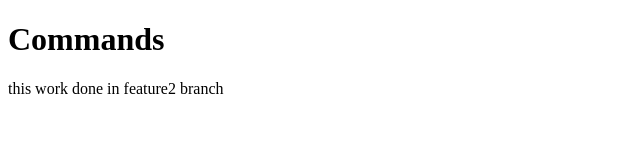
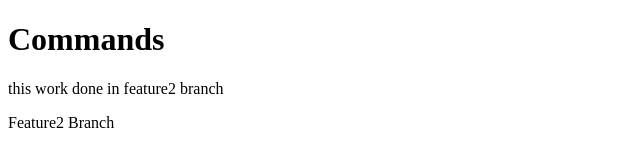
Before and after one commit to 45Sourabh/Another_One, a plain HTML site: page index.html in a window 1280 px wide. Shown: the whole page, without its empty margins (0-640 px from the left). Drawn offline with Linux system fonts and the light colour scheme.

Commit message:
para added in feature2

```diff
--- a/index.html
+++ b/index.html
@@ -8,5 +8,6 @@
 <body>
     <h1>Commands</h1>
     <p>this work done in feature2 branch</p>
+    <p>Feature2 Branch</p>
 </body>
 </html>
```
